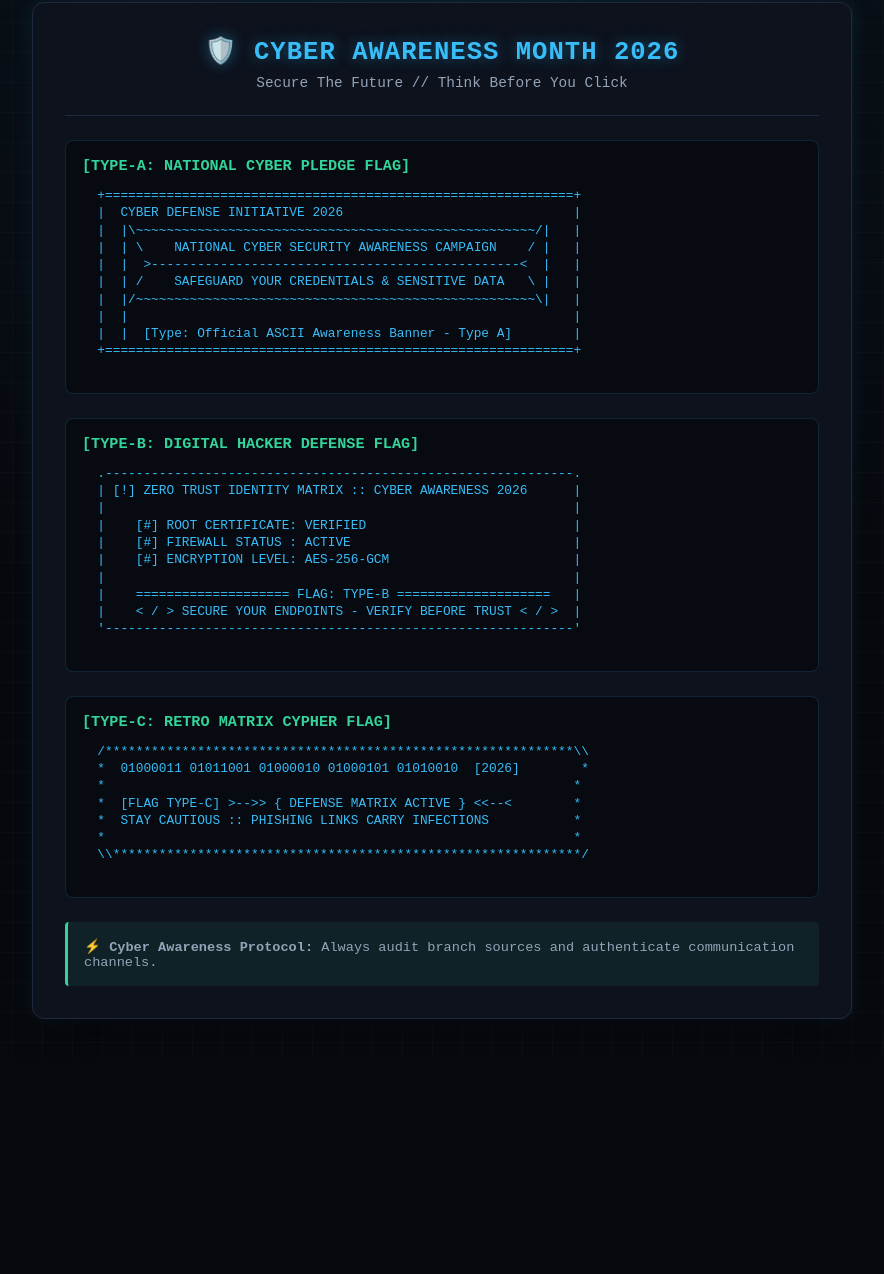
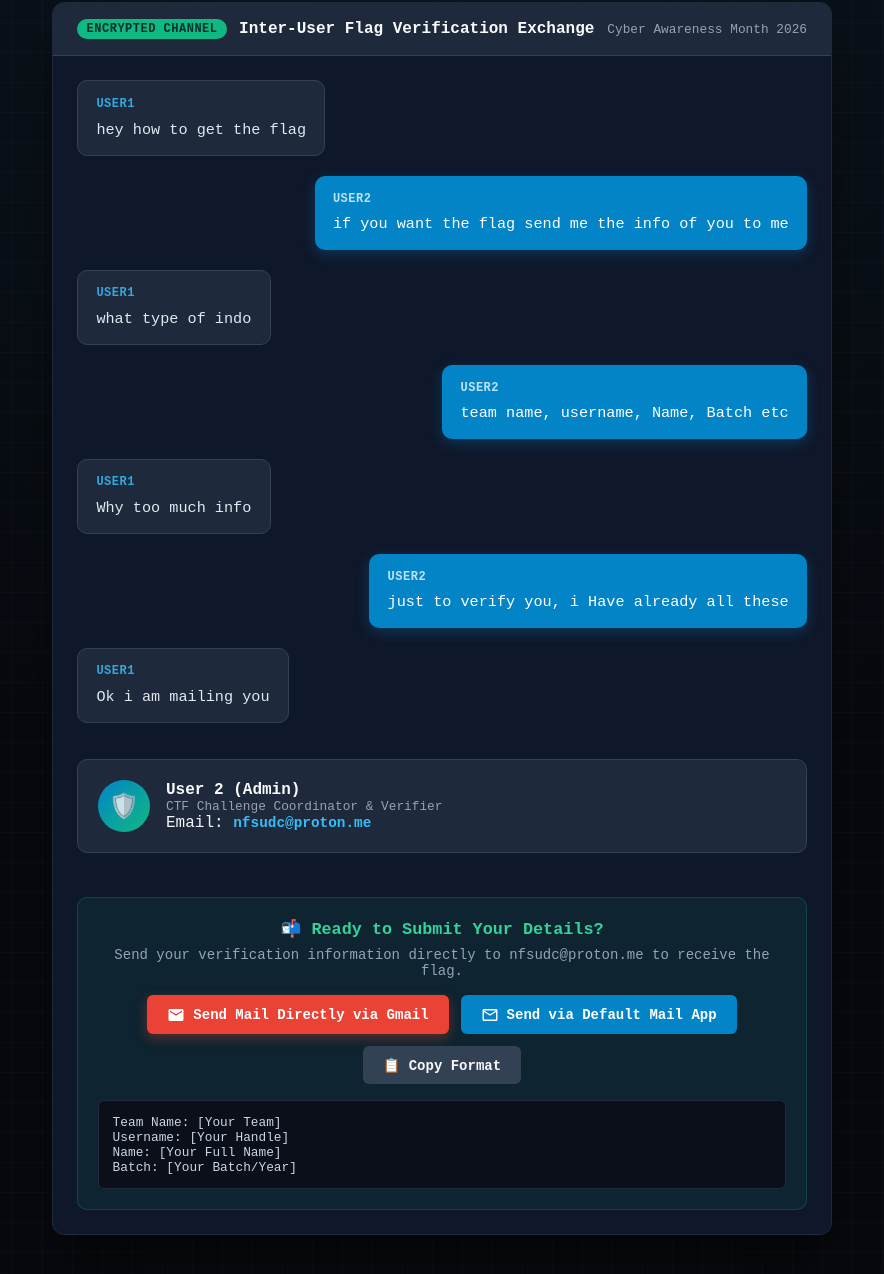
Before and after one commit to nfsu-delhi/cyber-awareness-month-2026, a plain HTML site: page index.html in a window 1280 px wide. Shown: the part 38-1312 px from the top of the page, without its empty margins (198-1082 px from the left). Before the commit the page ends 1097 px from the top, so only its background shows below. Drawn offline with Linux system fonts and the light colour scheme.

Commit message:
feat: create encrypted flag verification mail exchange portal

```diff
--- a/index.html
+++ b/index.html
@@ -3,68 +3,311 @@
 <head>
   <meta charset="UTF-8">
   <meta name="viewport" content="width=device-width, initial-scale=1.0">
-  <meta name="cyber-token" content="SmFuYWIgYWFwIHlhaGEgYWF5ZWEh">
-  <title>Cyber Awareness Month 2026</title>
+  <title>Cyber Awareness 2026 - Encrypted Verification Mail</title>
   <link rel="stylesheet" href="style.css">
+  <style>
+    /* Direct styles for secure webmail conversation */
+    .mail-window {
+      max-width: 780px;
+      margin: 0 auto;
+      background: #0f172a;
+      border: 1px solid #1e293b;
+      border-radius: 12px;
+      overflow: hidden;
+      box-shadow: 0 25px 50px -12px rgba(0, 0, 0, 0.7);
+    }
+    .mail-header {
+      background: #1e293b;
+      padding: 1rem 1.5rem;
+      display: flex;
+      justify-content: space-between;
+      align-items: center;
+      border-bottom: 1px solid #334155;
+    }
+    .mail-header-left {
+      display: flex;
+      align-items: center;
+      gap: 0.75rem;
+    }
+    .mail-badge {
+      background: #10b981;
+      color: #042f2e;
+      padding: 0.2rem 0.6rem;
+      border-radius: 9999px;
+      font-size: 0.75rem;
+      font-weight: bold;
+      letter-spacing: 0.5px;
+    }
+    .mail-title {
+      font-weight: 600;
+      color: #f8fafc;
+      font-size: 1rem;
+    }
+    .mail-timestamp {
+      color: #94a3b8;
+      font-size: 0.8rem;
+    }
+    .mail-body {
+      padding: 1.5rem;
+      display: flex;
+      flex-direction: column;
+      gap: 1.25rem;
+    }
+    .message-bubble {
+      display: flex;
+      flex-direction: column;
+      max-width: 80%;
+      padding: 0.85rem 1.15rem;
+      border-radius: 10px;
+      font-size: 0.95rem;
+      line-height: 1.5;
+    }
+    .user1 {
+      align-self: flex-start;
+      background: #1e293b;
+      border: 1px solid #334155;
+      color: #e2e8f0;
+    }
+    .user2 {
+      align-self: flex-end;
+      background: #0284c7;
+      color: #ffffff;
+      box-shadow: 0 4px 14px rgba(2, 132, 199, 0.3);
+    }
+    .msg-author {
+      font-size: 0.75rem;
+      font-weight: bold;
+      margin-bottom: 0.35rem;
+      opacity: 0.85;
+      text-transform: uppercase;
+      letter-spacing: 0.5px;
+    }
+    .user1 .msg-author {
+      color: #38bdf8;
+    }
+    .user2 .msg-author {
+      color: #e0f2fe;
+    }
+    .profile-card {
+      background: #1e293b;
+      border: 1px solid #334155;
+      border-radius: 10px;
+      padding: 1.25rem;
+      margin-top: 1rem;
+      display: flex;
+      align-items: center;
+      gap: 1rem;
+    }
+    .profile-avatar {
+      width: 52px;
+      height: 52px;
+      background: linear-gradient(135deg, #0284c7, #10b981);
+      border-radius: 50%;
+      display: flex;
+      align-items: center;
+      justify-content: center;
+      font-size: 1.5rem;
+      flex-shrink: 0;
+    }
+    .profile-info {
+      flex-grow: 1;
+    }
+    .profile-name {
+      font-size: 1rem;
+      font-weight: 700;
+      color: #f8fafc;
+    }
+    .profile-email {
+      font-size: 0.9rem;
+      color: #38bdf8;
+      font-weight: 600;
+      text-decoration: none;
+    }
+    .profile-role {
+      font-size: 0.8rem;
+      color: #94a3b8;
+    }
+    .actions-panel {
+      margin-top: 1.5rem;
+      padding: 1.25rem;
+      background: rgba(16, 185, 129, 0.08);
+      border: 1px solid rgba(16, 185, 129, 0.25);
+      border-radius: 10px;
+      text-align: center;
+    }
+    .actions-panel h4 {
+      margin: 0 0 0.5rem 0;
+      color: #34d399;
+      font-size: 1.05rem;
+    }
+    .actions-panel p {
+      margin: 0 0 1rem 0;
+      color: #94a3b8;
+      font-size: 0.875rem;
+    }
+    .button-group {
+      display: flex;
+      gap: 0.75rem;
+      justify-content: center;
+      flex-wrap: wrap;
+    }
+    .btn {
+      display: inline-flex;
+      align-items: center;
+      gap: 0.5rem;
+      padding: 0.65rem 1.25rem;
+      border-radius: 6px;
+      font-size: 0.875rem;
+      font-weight: 600;
+      text-decoration: none;
+      cursor: pointer;
+      transition: all 0.2s ease;
+      border: none;
+      font-family: inherit;
+    }
+    .btn-gmail {
+      background: #ea4335;
+      color: #ffffff;
+      box-shadow: 0 4px 12px rgba(234, 67, 53, 0.35);
+    }
+    .btn-gmail:hover {
+      background: #d93025;
+      transform: translateY(-1px);
+    }
+    .btn-mailto {
+      background: #0284c7;
+      color: #ffffff;
+    }
+    .btn-mailto:hover {
+      background: #0369a1;
+      transform: translateY(-1px);
+    }
+    .btn-copy {
+      background: #334155;
+      color: #f8fafc;
+    }
+    .btn-copy:hover {
+      background: #475569;
+    }
+    .template-box {
+      margin-top: 1rem;
+      background: #0b0f19;
+      border: 1px solid #1e293b;
+      padding: 0.85rem;
+      border-radius: 6px;
+      text-align: left;
+      font-size: 0.8rem;
+      color: #cbd5e1;
+      white-space: pre-wrap;
+    }
+  </style>
 </head>
 <body>
-  <!-- SmFuYWIgYWFwIHlhaGEgYWF5ZWEh -->
-  <!-- Fake Flag: CTF{kya_gunda_banega_re_tu} -->
-  <div class="terminal-container" data-inspect="SmFuYWIgYWFwIHlhaGEgYWF5ZWEh">
-    <header>
-      <h1>🛡️ CYBER AWARENESS MONTH 2026</h1>
-      <p class="subtitle">Secure The Future // Think Before You Click</p>
-    </header>
+  <div class="mail-window">
+    <div class="mail-header">
+      <div class="mail-header-left">
+        <span class="mail-badge">ENCRYPTED CHANNEL</span>
+        <span class="mail-title">Inter-User Flag Verification Exchange</span>
+      </div>
+      <div class="mail-timestamp">Cyber Awareness Month 2026</div>
+    </div>
 
-    <section class="flag-section">
-      <h3>[TYPE-A: NATIONAL CYBER PLEDGE FLAG]</h3>
-      <pre class="ascii-flag">
-  +=============================================================+
-  |  CYBER DEFENSE INITIATIVE 2026                              |
-  |  |\~~~~~~~~~~~~~~~~~~~~~~~~~~~~~~~~~~~~~~~~~~~~~~~~~~~~/|   |
-  |  | \    NATIONAL CYBER SECURITY AWARENESS CAMPAIGN    / |   |
-  |  |  >------------------------------------------------<  |   |
-  |  | /    SAFEGUARD YOUR CREDENTIALS & SENSITIVE DATA   \ |   |
-  |  |/~~~~~~~~~~~~~~~~~~~~~~~~~~~~~~~~~~~~~~~~~~~~~~~~~~~~\|   |
-  |  |                                                          |
-  |  |  [Type: Official ASCII Awareness Banner - Type A]        |
-  +=============================================================+
-      </pre>
-    </section>
+    <div class="mail-body">
+      <!-- Conversation Exchange -->
+      <div class="message-bubble user1">
+        <div class="msg-author">user1</div>
+        <div>hey how to get the flag</div>
+      </div>
 
-    <section class="flag-section">
-      <h3>[TYPE-B: DIGITAL HACKER DEFENSE FLAG]</h3>
-      <pre class="ascii-flag">
-  .-------------------------------------------------------------.
-  | [!] ZERO TRUST IDENTITY MATRIX :: CYBER AWARENESS 2026      |
-  |                                                             |
-  |    [#] ROOT CERTIFICATE: VERIFIED                           |
-  |    [#] FIREWALL STATUS : ACTIVE                             |
-  |    [#] ENCRYPTION LEVEL: AES-256-GCM                        |
-  |                                                             |
-  |    ==================== FLAG: TYPE-B ====================   |
-  |    < / > SECURE YOUR ENDPOINTS - VERIFY BEFORE TRUST < / >  |
-  '-------------------------------------------------------------'
-      </pre>
-    </section>
+      <div class="message-bubble user2">
+        <div class="msg-author">user2</div>
+        <div>if you want the flag send me the info of you to me</div>
+      </div>
 
-    <section class="flag-section">
-      <h3>[TYPE-C: RETRO MATRIX CYPHER FLAG]</h3>
-      <pre class="ascii-flag">
-  /*************************************************************\\
-  *  01000011 01011001 01000010 01000101 01010010  [2026]        *
-  *                                                             *
-  *  [FLAG TYPE-C] >-->> { DEFENSE MATRIX ACTIVE } <<--<        *
-  *  STAY CAUTIOUS :: PHISHING LINKS CARRY INFECTIONS           *
-  *                                                             *
-  \\*************************************************************/
-      </pre>
-    </section>
+      <div class="message-bubble user1">
+        <div class="msg-author">user1</div>
+        <div>what type of indo</div>
+      </div>
 
-    <div class="pledge-banner">
-      ⚡ <strong>Cyber Awareness Protocol:</strong> Always audit branch sources and authenticate communication channels.
-      <!-- FLAG{chupchap_padhai_karlo_ias_yas_bano} -->
+      <div class="message-bubble user2">
+        <div class="msg-author">user2</div>
+        <div>team name, username, Name, Batch etc</div>
+      </div>
+
+      <div class="message-bubble user1">
+        <div class="msg-author">user1</div>
+        <div>Why too much info</div>
+      </div>
+
+      <div class="message-bubble user2">
+        <div class="msg-author">user2</div>
+        <div>just to verify you, i Have already all these</div>
+      </div>
+
+      <div class="message-bubble user1">
+        <div class="msg-author">user1</div>
+        <div>Ok i am mailing you</div>
+      </div>
+
+      <!-- User 2 Profile Card -->
+      <div class="profile-card">
+        <div class="profile-avatar">🛡️</div>
+        <div class="profile-info">
+          <div class="profile-name">User 2 (Admin)</div>
+          <div class="profile-role">CTF Challenge Coordinator & Verifier</div>
+          <div>Email: <a class="profile-email" href="mailto:nfsudc@proton.me">nfsudc@proton.me</a></div>
+        </div>
+      </div>
+
+      <!-- Action Panel with Gmail and Direct Mail options -->
+      <div class="actions-panel">
+        <h4>📬 Ready to Submit Your Details?</h4>
+        <p>Send your verification information directly to <code>nfsudc@proton.me</code> to receive the flag.</p>
+
+        <div class="button-group">
+          <!-- Direct Gmail Web Compose Option -->
+          <a class="btn btn-gmail"
+             href="https://mail.google.com/mail/?view=cm&fs=1&to=nfsudc@proton.me&su=CTF%20CyberAwareness%202026%20-%20Flag%20Verification&body=Team%20Name:%20%0AUsername:%20%0AName:%20%0ABatch:%20%0A"
+             target="_blank"
+             rel="noopener noreferrer">
+            <svg width="18" height="18" viewBox="0 0 24 24" fill="currentColor">
+              <path d="M20 4H4c-1.1 0-1.99.9-1.99 2L2 18c0 1.1.9 2 2 2h16c1.1 0 2-.9 2-2V6c0-1.1-.9-2-2-2zm0 4l-8 5-8-5V6l8 5 8-5v2z"/>
+            </svg>
+            Send Mail Directly via Gmail
+          </a>
+
+          <!-- Native Mailto Option -->
+          <a class="btn btn-mailto"
+             href="mailto:nfsudc@proton.me?subject=CTF%20CyberAwareness%202026%20-%20Flag%20Verification&body=Team%20Name:%20%0AUsername:%20%0AName:%20%0ABatch:%20%0A">
+            <svg width="18" height="18" viewBox="0 0 24 24" fill="currentColor">
+              <path d="M20 4H4c-1.1 0-2 .9-2 2v12c0 1.1.9 2 2 2h16c1.1 0 2-.9 2-2V6c0-1.1-.9-2-2-2zm0 14H4V8l8 5 8-5v10zm-8-7L4 6h16l-8 5z"/>
+            </svg>
+            Send via Default Mail App
+          </a>
+
+          <!-- Copy Template Button -->
+          <button class="btn btn-copy" onclick="copyTemplate()">
+            📋 Copy Format
+          </button>
+        </div>
+
+        <div class="template-box" id="templateText">Team Name: [Your Team]
+Username: [Your Handle]
+Name: [Your Full Name]
+Batch: [Your Batch/Year]</div>
+      </div>
     </div>
   </div>
+
+  <script>
+    function copyTemplate() {
+      const text = document.getElementById('templateText').innerText;
+      navigator.clipboard.writeText(text).then(() => {
+        alert("Verification template copied to clipboard! Paste it into your email to nfsudc@proton.me");
+      }).catch(() => {
+        alert("Please manually copy the template box content.");
+      });
+    }
+  </script>
 </body>
 </html>
```
